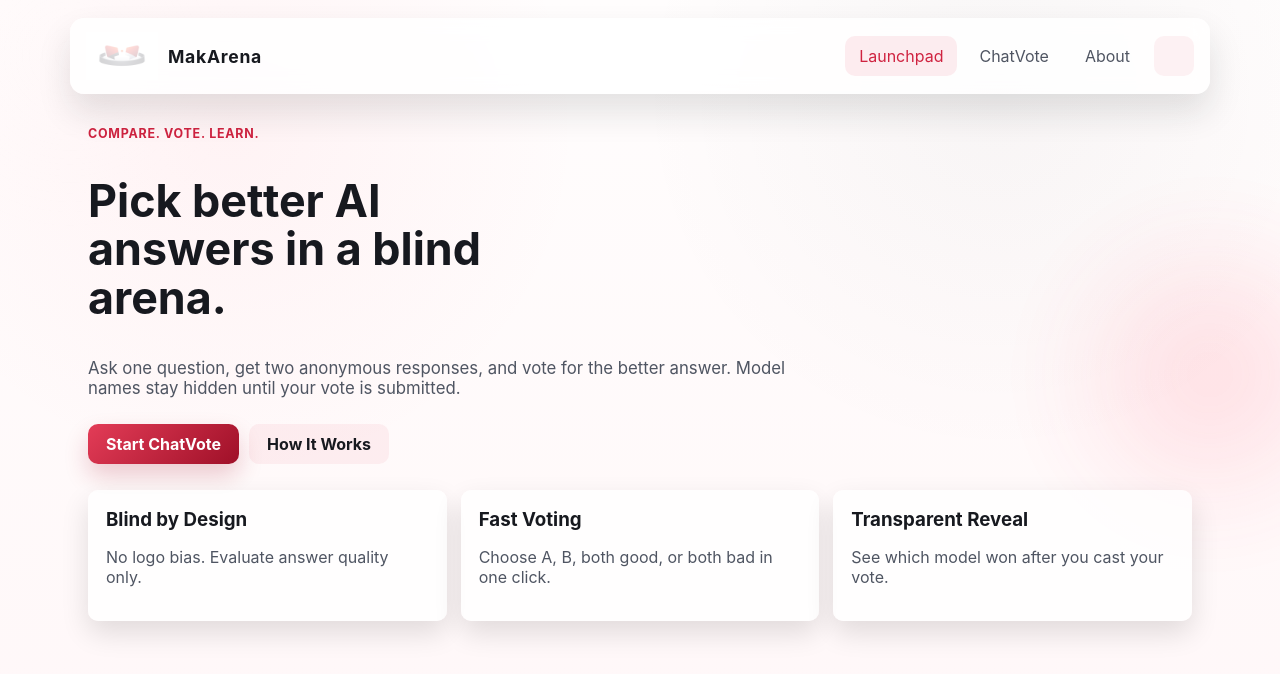
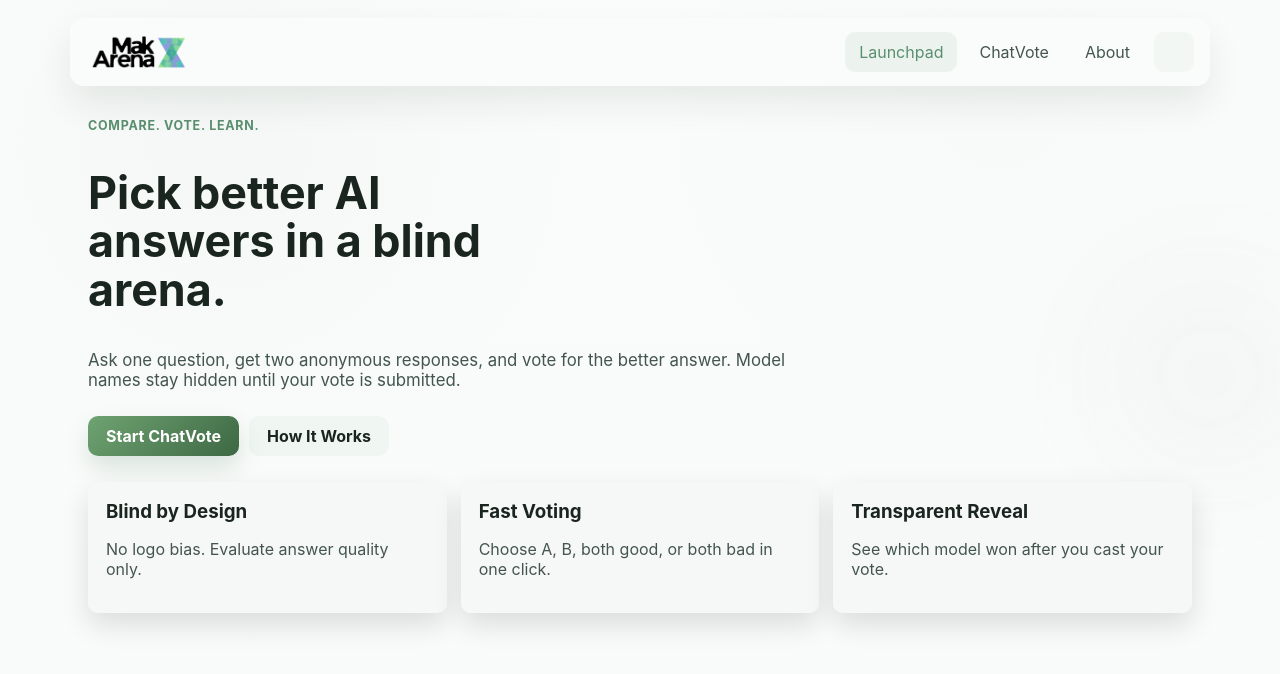
Before and after one commit to Adstract-AI/llm-arena-frontend, a React (Vite) app: page / in a window 1280 px wide. Shown: the top 674 px of the page. Built offline with nearby package versions, Linux system fonts and the light colour scheme; some icons are missing.

Commit message:
color and logo changes

```diff
--- a/src/app/layout/AppLayout.tsx
+++ b/src/app/layout/AppLayout.tsx
@@ -26,6 +26,8 @@ function getInitialTheme(): Theme {
 
 export function AppLayout() {
   const [theme, setTheme] = useState<Theme>(getInitialTheme)
+  const logoSrc =
+    theme === 'dark' ? '/makarena_logo_black.png' : '/makarena_logo_green.png'
 
   useEffect(() => {
     document.documentElement.setAttribute('data-theme', theme)
@@ -44,14 +46,9 @@ export function AppLayout() {
       <header className="topbar">
         <div className="topbar__inner">
           <Link to="/" className="brand" aria-label="MakArena home">
-            <img
-              src="/logo.png"
-              alt=""
-              className="brand__logo"
-              width="72"
-              height="48"
-            />
-            <span className="brand__label">MakArena</span>
+            <span className="brand__logo-frame">
+              <img src={logoSrc} alt="MakArena" className="brand__logo" />
+            </span>
           </Link>
 
           <div className="topbar__actions">
--- a/src/index.css
+++ b/src/index.css
@@ -1,41 +1,71 @@
 :root {
-  --graphite-50: #f8f8f9;
-  --graphite-100: #e4e5e9;
-  --graphite-200: #cfd2d9;
-  --graphite-300: #9ea4af;
-  --graphite-400: #727885;
-  --graphite-500: #4a4f5a;
-  --graphite-600: #2f3239;
-  --graphite-700: #1f2126;
-  --graphite-800: #15161a;
-  --graphite-900: #0f1013;
-  --graphite-950: #090a0c;
+  --tea-green-50: #ecfbea;
+  --tea-green-100: #d9f6d5;
+  --tea-green-200: #b3edab;
+  --tea-green-300: #8ce481;
+  --tea-green-400: #7de66f;
+  --tea-green-500: #3e603b;
+  --tea-green-600: #294323;
+  --tea-green-700: #7cdd6f;
+  --tea-green-800: #1a5412;
+  --tea-green-900: #0d2a09;
+  --tea-green-950: #091d06;
 
-  --crimson-300: #ff8a9b;
-  --crimson-400: #ff6279;
-  --crimson-500: #ff425e;
-  --crimson-600: #df2445;
-  --crimson-700: #b3122a;
+  --muted-teal-50: #f1f4f3;
+  --muted-teal-100: #e3e8e7;
+  --muted-teal-200: #c6d2ce;
+  --muted-teal-300: #aabbb6;
+  --muted-teal-400: #8ea49d;
+  --muted-teal-500: #718e85;
+  --muted-teal-600: #5b716a;
+  --muted-teal-700: #445550;
+  --muted-teal-800: #2d3935;
+  --muted-teal-900: #171c1b;
+  --muted-teal-950: #101413;
+
+  --blue-slate-50: #f0f1f5;
+  --blue-slate-100: #e1e3ea;
+  --blue-slate-200: #c3c7d5;
+  --blue-slate-300: #a5acc0;
+  --blue-slate-400: #8790ab;
+  --blue-slate-500: #697496;
+  --blue-slate-600: #545d78;
+  --blue-slate-700: #3f465a;
+  --blue-slate-800: #2a2e3c;
+  --blue-slate-900: #15171e;
+  --blue-slate-950: #0f1015;
+
+  --space-indigo-50: #ededf8;
+  --space-indigo-100: #dbdaf1;
+  --space-indigo-200: #b7b5e3;
+  --space-indigo-300: #9290d5;
+  --space-indigo-400: #6e6bc7;
+  --space-indigo-500: #4a46b9;
+  --space-indigo-600: #3b3894;
+  --space-indigo-700: #2c2a6f;
+  --space-indigo-800: #1e1c4a;
+  --space-indigo-900: #0f0e25;
+  --space-indigo-950: #0a0a1a;
 
   --bg-page:
-    radial-gradient(circle at 22% 16%, rgba(255, 255, 255, 0.04), transparent 30%),
-    radial-gradient(circle at 78% 20%, rgba(255, 66, 94, 0.12), transparent 34%),
-    linear-gradient(145deg, #2c2e35 0%, #1f2127 48%, #14161b 100%);
-  --bg-card: linear-gradient(165deg, rgba(44, 46, 53, 0.92), rgba(14, 14, 17, 0.97));
-  --line: rgba(255, 255, 255, 0.12);
-  --line-strong: rgba(255, 98, 121, 0.34);
-  --text-main: #fbfbfc;
-  --text-muted: #d7dae0;
-  --text-soft: #9ea4af;
-  --action: #ff4d67;
-  --action-strong: #ff7a8d;
-  --action-soft: rgba(255, 77, 103, 0.14);
-  --action-soft-strong: rgba(255, 77, 103, 0.22);
+    radial-gradient(circle at 22% 16%, rgba(113, 142, 133, 0.04), transparent 30%),
+    radial-gradient(circle at 78% 20%, rgba(113, 142, 133, 0.02), transparent 34%),
+    linear-gradient(145deg, #0a0d10 0%, #131618 48%, #0f1315 100%);
+  --bg-card: linear-gradient(165deg, rgba(22, 25, 28, 0.94), rgba(15, 19, 22, 0.98));
+  --line: rgba(113, 142, 133, 0.1);
+  --line-strong: rgba(113, 142, 133, 0.18);
+  --text-main: #f1f4f3;
+  --text-muted: #c6d2ce;
+  --text-soft: #8ea49d;
+  --action: #6fa372;
+  --action-strong: #81b381;
+  --action-soft: rgba(111, 163, 114, 0.1);
+  --action-soft-strong: rgba(111, 163, 114, 0.14);
   --action-ink: #ffffff;
-  --focus-ring: #ff7285;
-  --primary-btn-bg: linear-gradient(135deg, #ff5c72, #b3122a);
+  --focus-ring: rgba(129, 179, 129, 0.28);
+  --primary-btn-bg: linear-gradient(135deg, #81b381, #3d6843);
   --primary-btn-text: #ffffff;
-  --primary-btn-shadow: 0 16px 34px rgba(179, 18, 42, 0.34);
+  --primary-btn-shadow: 0 16px 34px rgba(61, 104, 67, 0.24);
 
   --font-display:
     'SF Pro Display',
@@ -59,53 +89,53 @@
   --chat-frame-width: 1100px;
 
   --shadow-card: 0 24px 54px rgba(0, 0, 0, 0.38);
-  --topbar-bg: rgba(10, 10, 12, 0.68);
-  --panel-bg: rgba(23, 24, 28, 0.72);
-  --panel-bg-soft: rgba(255, 255, 255, 0.05);
-  --input-bg: rgba(15, 16, 19, 0.84);
+  --topbar-bg: rgba(13, 15, 18, 0.76);
+  --panel-bg: rgba(20, 23, 27, 0.80);
+  --panel-bg-soft: rgba(111, 163, 114, 0.07);
+  --input-bg: rgba(15, 19, 18, 0.88);
   --result-bg: linear-gradient(
     140deg,
-    rgba(255, 77, 103, 0.18),
-    rgba(255, 255, 255, 0.06) 40%,
-    rgba(18, 19, 24, 0.86)
+    rgba(111, 163, 114, 0.08),
+    rgba(113, 142, 133, 0.03) 40%,
+    rgba(15, 25, 21, 0.88)
   );
-  --assistant-bubble-bg: rgba(255, 255, 255, 0.04);
-  --user-bubble-bg: linear-gradient(135deg, rgba(255, 77, 103, 0.18), rgba(255, 255, 255, 0.05));
-  --selection-bg: rgba(255, 77, 103, 0.14);
-  --selection-ring: rgba(255, 98, 121, 0.56);
+  --assistant-bubble-bg: rgba(111, 163, 114, 0.03);
+  --user-bubble-bg: linear-gradient(135deg, rgba(111, 163, 114, 0.08), rgba(113, 142, 133, 0.03));
+  --selection-bg: rgba(111, 163, 114, 0.14);
+  --selection-ring: rgba(129, 179, 129, 0.36);
   color-scheme: dark;
 }
 
 [data-theme='light'] {
   --bg-page:
-    radial-gradient(circle at 18% 16%, rgba(255, 98, 121, 0.06), transparent 28%),
-    radial-gradient(circle at 78% 12%, rgba(24, 24, 28, 0.03), transparent 30%),
-    linear-gradient(180deg, #fffdfd 0%, #fff7f8 100%);
-  --bg-card: linear-gradient(160deg, rgba(255, 255, 255, 0.96), rgba(255, 244, 246, 0.98));
-  --line: rgba(50, 55, 68, 0.16);
-  --line-strong: rgba(223, 36, 69, 0.24);
-  --text-main: #17191f;
-  --text-muted: #4f5562;
-  --text-soft: #737986;
-  --action: #cf2340;
-  --action-strong: #e33c57;
-  --action-soft: rgba(223, 36, 69, 0.08);
-  --action-soft-strong: rgba(223, 36, 69, 0.12);
+    radial-gradient(circle at 18% 16%, rgba(113, 142, 133, 0.04), transparent 28%),
+    radial-gradient(circle at 78% 12%, rgba(113, 142, 133, 0.02), transparent 30%),
+    linear-gradient(180deg, #fafcfb 0%, #f8fbfa 100%);
+  --bg-card: linear-gradient(160deg, rgba(246, 248, 247, 0.98), rgba(243, 247, 245, 0.99));
+  --line: rgba(113, 142, 133, 0.1);
+  --line-strong: rgba(113, 142, 133, 0.16);
+  --text-main: #1a2520;
+  --text-muted: #445550;
+  --text-soft: #5b716a;
+  --action: #5a8f6f;
+  --action-strong: #6fa372;
+  --action-soft: rgba(111, 163, 114, 0.1);
+  --action-soft-strong: rgba(111, 163, 114, 0.13);
   --action-ink: #ffffff;
-  --focus-ring: #d92a49;
-  --shadow-card: 0 18px 34px rgba(27, 29, 35, 0.12);
-  --primary-btn-bg: linear-gradient(135deg, #e33c57, #9f1028);
+  --focus-ring: rgba(129, 179, 129, 0.28);
+  --shadow-card: 0 18px 34px rgba(13, 42, 9, 0.08);
+  --primary-btn-bg: linear-gradient(135deg, #6fa372, #3d6843);
   --primary-btn-text: #ffffff;
-  --primary-btn-shadow: 0 12px 24px rgba(159, 16, 40, 0.2);
-  --topbar-bg: rgba(255, 255, 255, 0.82);
-  --panel-bg: rgba(255, 255, 255, 0.78);
-  --panel-bg-soft: rgba(223, 36, 69, 0.06);
-  --input-bg: rgba(255, 255, 255, 0.94);
-  --result-bg: linear-gradient(135deg, rgba(227, 60, 87, 0.1), rgba(255, 255, 255, 0.98));
-  --assistant-bubble-bg: rgba(23, 25, 31, 0.04);
-  --user-bubble-bg: linear-gradient(135deg, rgba(227, 60, 87, 0.1), rgba(255, 255, 255, 0.92));
-  --selection-bg: rgba(227, 60, 87, 0.08);
-  --selection-ring: rgba(223, 36, 69, 0.34);
+  --primary-btn-shadow: 0 12px 24px rgba(61, 104, 67, 0.16);
+  --topbar-bg: rgba(250, 252, 251, 0.92);
+  --panel-bg: rgba(245, 247, 246, 0.88);
+  --panel-bg-soft: rgba(111, 163, 114, 0.06);
+  --input-bg: rgba(255, 255, 255, 0.97);
+  --result-bg: linear-gradient(135deg, rgba(111, 163, 114, 0.08), rgba(242, 246, 244, 0.98));
+  --assistant-bubble-bg: rgba(111, 163, 114, 0.02);
+  --user-bubble-bg: linear-gradient(135deg, rgba(111, 163, 114, 0.08), rgba(245, 247, 246, 0.97));
+  --selection-bg: rgba(111, 163, 114, 0.12);
+  --selection-ring: rgba(129, 179, 129, 0.32);
   color-scheme: light;
 }
 
@@ -156,7 +186,7 @@ input {
   left: -90px;
   width: 320px;
   height: 320px;
-  background: radial-gradient(circle, rgba(255, 255, 255, 0.26), transparent 68%);
+  background: radial-gradient(ellipse, rgba(255, 255, 255, 0.26), transparent 68%);
   animation: drift 10s ease-in-out infinite;
 }
 
@@ -165,7 +195,7 @@ input {
   top: 180px;
   width: 360px;
   height: 360px;
-  background: radial-gradient(circle, rgba(255, 66, 94, 0.34), transparent 70%);
+  background: radial-gradient(circle, rgba(113, 142, 133, 0.12), transparent 70%);
   animation: drift 14s ease-in-out infinite reverse;
 }
 
@@ -203,32 +233,25 @@ input {
 .brand {
   display: inline-flex;
   align-items: center;
-  gap: 10px;
-  font-family: var(--font-display);
-  font-size: 1.1rem;
-  font-weight: 700;
-  letter-spacing: 0.04em;
   text-decoration: none;
 }
 
+.brand__logo-frame {
+  width: 108px;
+  height: 34px;
+  display: inline-flex;
+  align-items: center;
+  justify-content: center;
+  flex-shrink: 0;
+}
+
 .brand__logo {
-  width: 72px;
+  max-width: 100%;
+  max-height: 100%;
+  width: auto;
   height: auto;
   display: block;
-  flex-shrink: 0;
   object-fit: contain;
-}
-
-[data-theme='dark'] .brand__logo {
-  mix-blend-mode: screen;
-}
-
-[data-theme='light'] .brand__logo {
-  mix-blend-mode: color-burn;
-}
-
-.brand__label {
-  display: inline-block;
 }
 
 .topnav {
```
Also changed, not shown: public/makarena_logo_black.png (added), public/makarena_logo_green.png (added).
